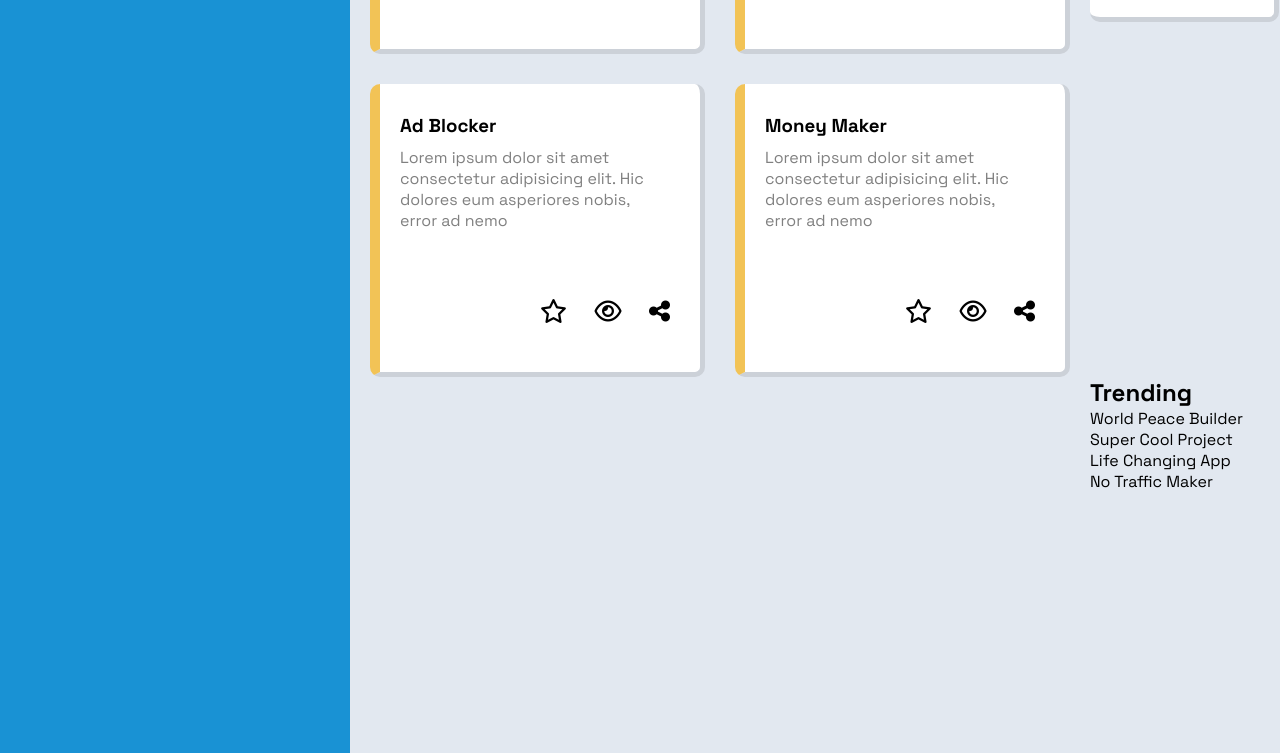
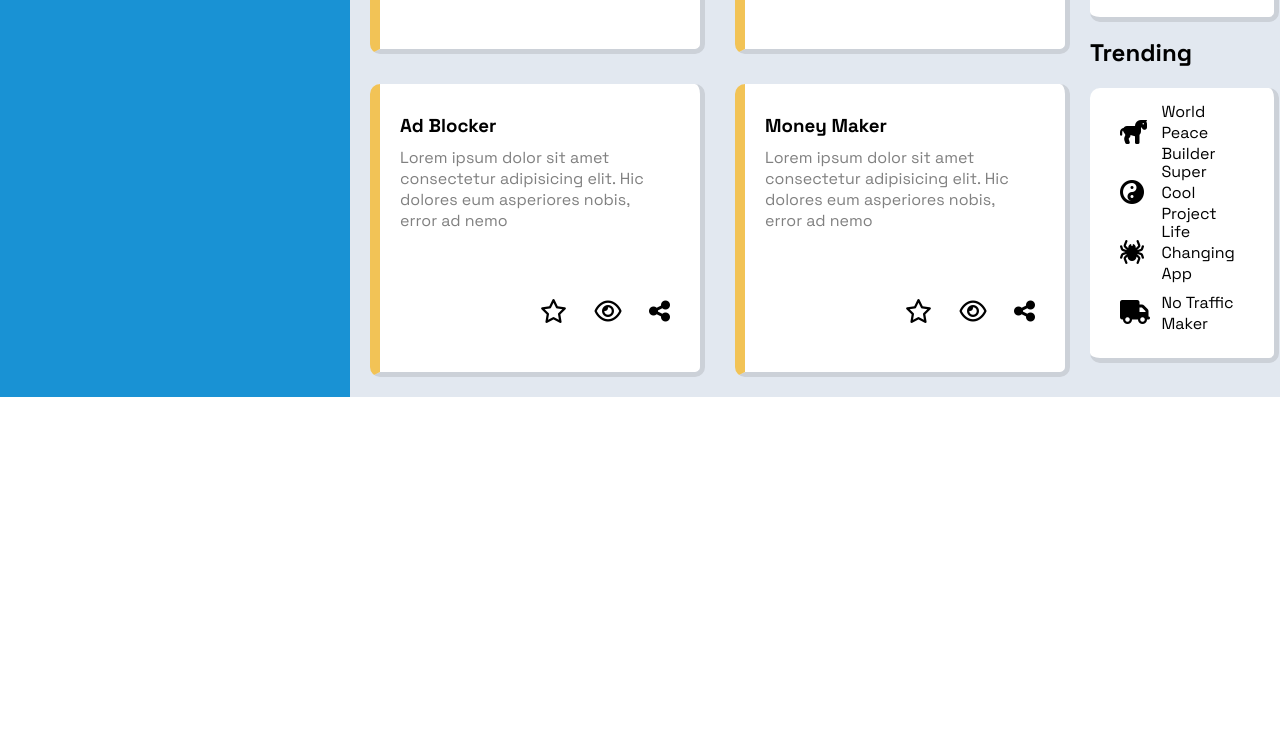
Before and after one commit to farazislam/dashboard, a plain HTML site: page index.html in a window 1280 px wide. Shown: the part 787-1540 px from the top of the page. After the commit the page ends 1184 px from the top, so only its background shows below. Drawn offline with Linux system fonts and the light colour scheme; a web font is replaced by a local one.

Commit message:
Complete Trending Section

```diff
--- a/index.html
+++ b/index.html
@@ -158,10 +158,12 @@
             </div>
             <div class="trending-section">
                 <h2>Trending</h2>
-                <div class="trending">World Peace Builder</div>
-                <div class="trending">Super Cool Project</div>
-                <div class="trending">Life Changing App</div>
-                <div class="trending">No Traffic Maker</div>
+                <div class="trending-container">
+                        <i class="fa-solid fa-horse fa-xl"></i><p>World Peace Builder</p>
+                        <i class="fa-solid fa-yin-yang fa-xl"></i><p>Super Cool Project</p>
+                        <i class="fa-solid fa-spider fa-xl"></i><p>Life Changing App</p>
+                        <i class="fa-solid fa-truck fa-xl"></i><p>No Traffic Maker</p>
+                </div>
             </div>
         </div>
     </div>
--- a/style.css
+++ b/style.css
@@ -8,8 +8,13 @@
     font-style: normal;
 }
 
+body {
+    height: 100vh;
+}
+
 .website-container {
-    max-height: 100vh;
+    height: 100%;
+
     display: grid;
 
     grid-template-areas:
@@ -126,15 +131,12 @@
     'projects-section announcements-section'
     'project-section trending-section';
     grid-template-columns: 3fr 1fr;
-    grid-template-rows: 1fr 1fr;
+    grid-template-rows: 1fr, 1fr;
 }
 
 .projects-section {
     grid-area: projects-section;
-}
-
-.project-section {
-
+    grid-row-end: 3;
 }
 
 .projects-container {
@@ -210,3 +212,22 @@
 .trending-section {
     grid-area: trending-section;
 }
+
+.trending-container {
+    margin-top: 20px;
+    border-bottom: 5px solid #ccd1d8;
+    border-right: 5px solid #ccd1d8;
+    padding: 20px 30px;
+    border-radius: 10px;
+    background-color: white;
+    display: grid;
+    grid-template-columns: 1fr 2fr;
+    grid-auto-rows: 50px;
+    row-gap: 10px;
+    justify-items: left;
+    align-items: center;
+}
+
+.trending-container > p {
+    justify-self: left;
+}
```
